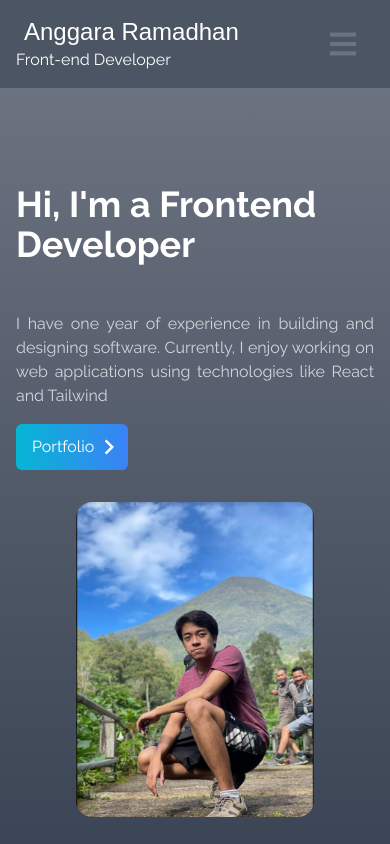
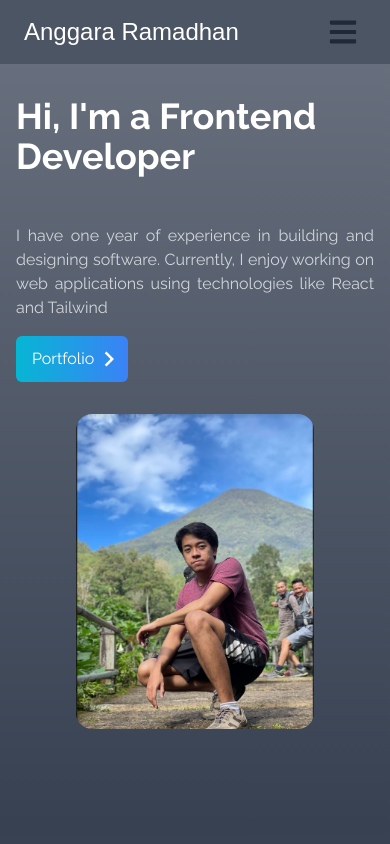
Before and after one commit to reyangga9/portfolio, a React (Create React App) app: page / in a window 390 px wide. Shown: the top 844 px of the page. Built offline with nearby package versions, Linux system fonts and the light colour scheme.

Commit message:
commit ke 5

```diff
--- a/src/components/Navbar.jsx
+++ b/src/components/Navbar.jsx
@@ -27,13 +27,14 @@ const Navbar = () => {
     },
   ];
   return (
-    <div className="w-full bg-gray-600 ">
+    <div className=" fixed w-full bg-gray-600   md:bg-transparent ">
       <div
         className=" flex  items-center
       max-w-screen-lg
       justify-between
       text-white mx-auto
-      bg-gray-600
+
+
 
 
 
@@ -41,7 +42,6 @@ const Navbar = () => {
       >
         <div>
           <h1 className="text-2xl font-sans ml-2">Anggara Ramadhan</h1>
-          <h1>Front-end Developer</h1>
         </div>
 
         <ul className="hidden md:flex">
@@ -61,7 +61,11 @@ const Navbar = () => {
           onClick={() => setNav(!nav)}
           className="cursor-pointer pr-4 z-10 text-gray-500 md:hidden"
         >
-          {nav ? <FaTimes size={30} /> : <FaBars size={30} />}
+          {nav ? (
+            <FaTimes size={30} />
+          ) : (
+            <FaBars size={30} className="text-gray-800" />
+          )}
         </div>
 
         {nav && (
```
